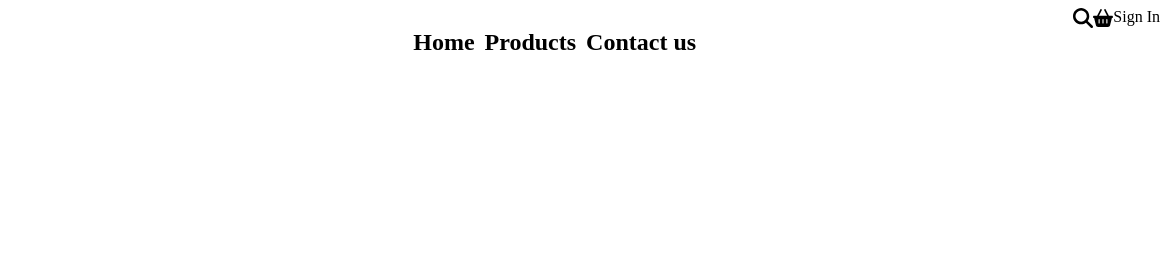
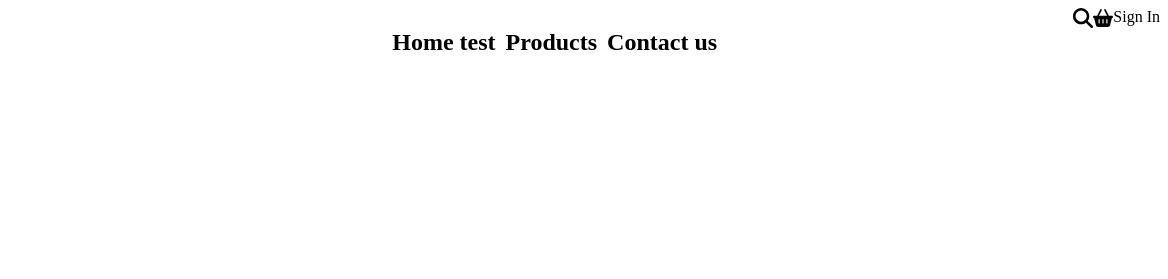
Before and after one commit to Alina010234/homework, a plain HTML site: page tema2/Nike.html in a window 1280 px wide. Shown: the top 279 px of the page, 112-1280 px from the left. Drawn offline with Linux system fonts and the light colour scheme.

Commit message:
first commit

```diff
--- a/tema2/Nike.html
+++ b/tema2/Nike.html
@@ -14,7 +14,7 @@
         </div>
 
         <ul>
-          <li>Home</li>
+          <li>Home test</li>
           <li>Products</li>
           <li>Contact us</li>
         </ul>
```
